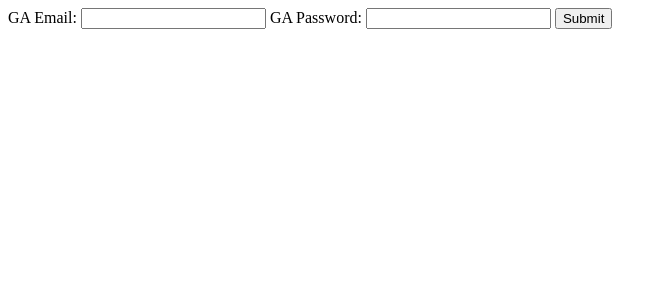
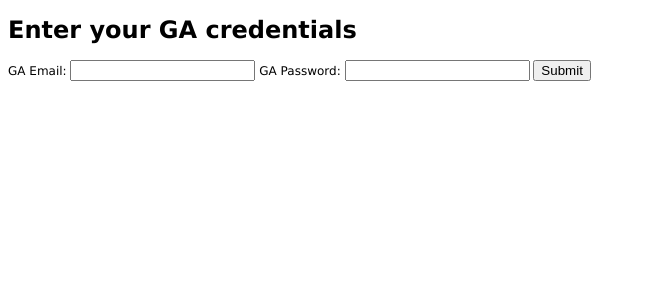
Before and after one commit to arthurjach/msc-project, a PHP site: page /ga-login.php in a window 1280 px wide. Shown: the top 300 px of the page, without its empty margins (0-667 px from the left). Run offline with PHP 8.4, Linux system fonts and the light colour scheme; some libraries are stand-ins or nearby versions.

Commit message:
After adding css styles

```diff
--- a/ga-login.php
+++ b/ga-login.php
@@ -5,9 +5,11 @@
         <script language="javascript" src="js/loadxml.js"></script>
         <script type="text/javascript" src="http://www.google.com/jsapi"></script>
         <script type="text/javascript" src="js/ga-authenticate.js"></script>
+        <link rel="stylesheet" type="text/css" href="styles/styles.css" />
         <title></title>
     </head>
     <body>
+        <h1>Enter your GA credentials</h1>
         <form method="post" action="gapi/example.account.php">
             GA Email: <input type="text" name="email" />
             GA Password: <input type="password" name="password" />
--- a/gapi/example.account.php
+++ b/gapi/example.account.php
@@ -1,7 +1,4 @@
 <?php
-
-//define('ga_email','arthurjach@googlemail.com');
-//define('ga_password','skarbeczek1');
 
 require 'gapi.class.php';
 
@@ -11,7 +8,7 @@ $ga_password = $_POST["password"];
 $ga = new gapi($ga_email, $ga_password);
 
 $ga->requestAccountData();
-
+echo '<h1>Select the account</h1>';
 echo '<form method="post" action="../index.php"><select name="profileid"><option value="">Select...</option>';
 foreach ($ga->getResults() as $result) {
     echo '<option>' . $result . '  (' . $result->getProfileId() . ')</option>';
--- a/styles/styles.css
+++ b/styles/styles.css
@@ -13,3 +13,9 @@ root {
 #missing-volumes {
     color: red;
 }
+
+body {
+
+    font-family: Geneva,Arial,Helvetica,sans-serif;
+    font-size: 12px;
+}
```
